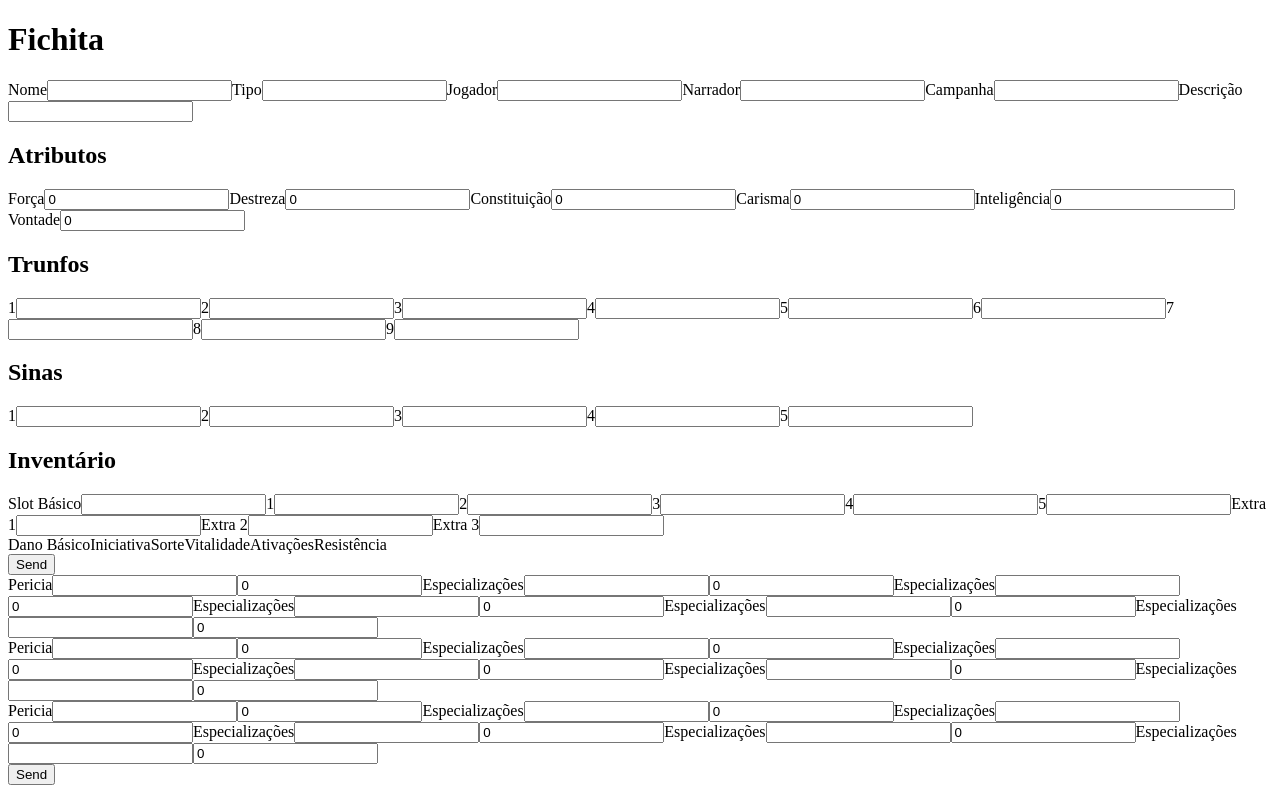
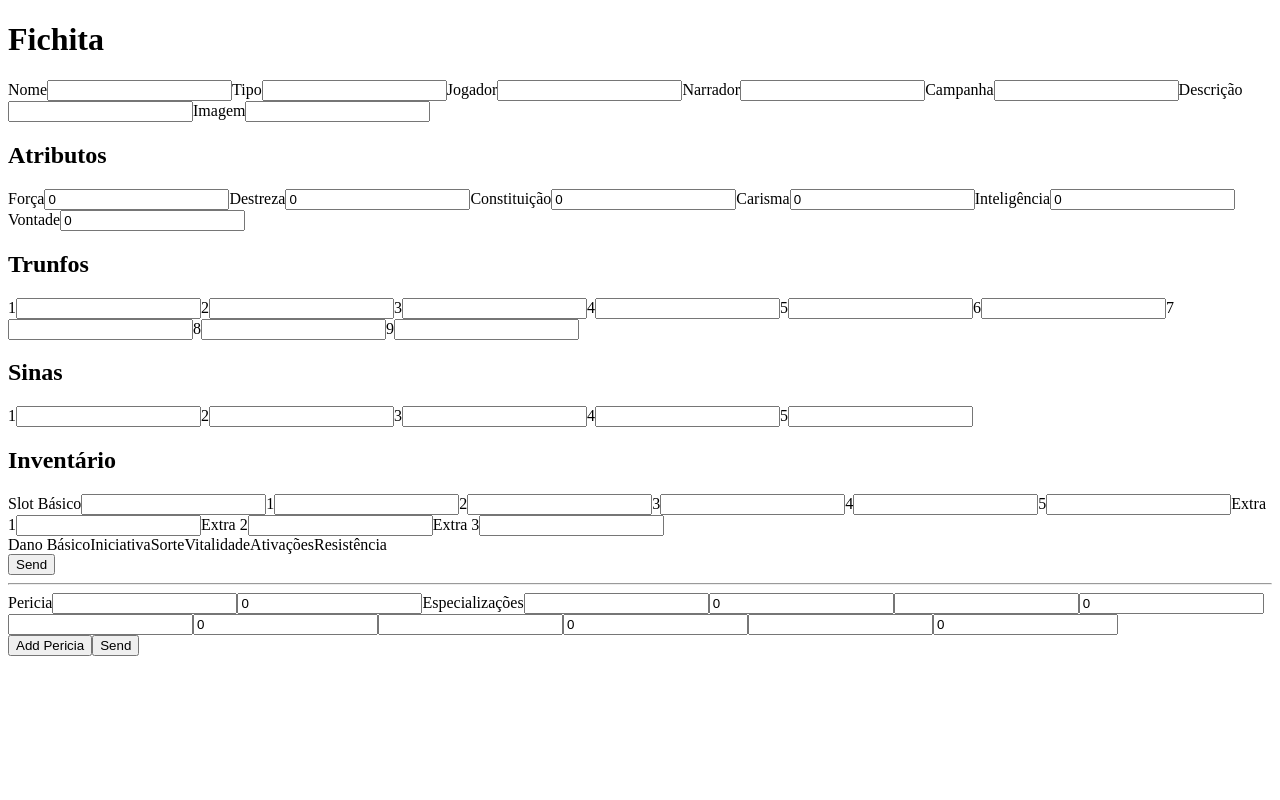
Before and after one commit to ArmandoFigueiredo/Projeto2-CharacterBuild, a React (Create React App) app: page /buildpage in a window 1280 px wide. Built offline with nearby package versions, Linux system fonts and the light colour scheme.

Commit message:
Add e Delete Pericias

```diff
--- a/src/App.js
+++ b/src/App.js
@@ -5,7 +5,7 @@ import {Toaster} from "react-hot-toast"
 
 function App() {
   return (<>
-    <Toaster position="bottom-left" reverseOrder={false} />
+    <Toaster position="bottom-right" reverseOrder={false} />
     <Routes>
       <Route path="/" element={<Home/>} />
       <Route path="/buildpage" element={<BuildPage/>} />
--- a/src/components/FormPericias/index.js
+++ b/src/components/FormPericias/index.js
@@ -1,150 +1,149 @@
-import { useState } from "react";
+import { useState , useEffect} from "react";
 import axios from "axios";
+import toast from "react-hot-toast";
 
-export function FormPericias() {
+export function FormPericias(props) {
 
-    const [formPer, setForm] = useState ({
-        desPericia1:"",
-        atrPericia1:0,
-        desEspecial11:"",
-        desEspecial12:"",
-        desEspecial13:"",
-        desEspecial14:"",
-        desEspecial15:"",
-        atrEspecial11:0,
-        atrEspecial12:0,
-        atrEspecial13:0,
-        atrEspecial14:0,
-        atrEspecial15:0,
-        desPericia2:"",
-        atrPericia2:0,
-        desEspecial21:"",
-        desEspecial22:"",
-        desEspecial23:"",
-        desEspecial24:"",
-        desEspecial25:"",
-        atrEspecial21:0,
-        atrEspecial22:0,
-        atrEspecial23:0,
-        atrEspecial24:0,
-        atrEspecial25:0,
-        desPericia3:"",
-        atrPericia3:0,
-        desEspecial31:"",
-        desEspecial32:"",
-        desEspecial33:"",
-        desEspecial34:"",
-        desEspecial35:"",
-        atrEspecial31:0,
-        atrEspecial32:0,
-        atrEspecial33:0,
-        atrEspecial34:0,
-        atrEspecial35:0,
+    const [form, setForm] = useState({
+        fichaId: "",
+        pericias: [],
+      });
+
+    const [currentPericia, setCurrentPericia] = useState ({
+        desPericia:"",
+        atrPericia:0,
+        desEspecial1:"",
+        desEspecial2:"",
+        desEspecial3:"",
+        desEspecial4:"",
+        desEspecial5:"",
+        atrEspecial1:0,
+        atrEspecial2:0,
+        atrEspecial3:0,
+        atrEspecial4:0,
+        atrEspecial5:0
     });
 
+    useEffect(() => {
+        setForm({ ...form, fichaId: props.fichaId });
+    }, [props.fichaId]);
+
+
     function handleChange(evento) {
-        setForm({...formPer, [evento.target.name]:evento.target.value});
+        setCurrentPericia({...currentPericia, [evento.target.name]:evento.target.value});
     }
 
     async function handleSubmit(evento) {
         evento.preventDefault();
         console.log("adinam")
         try{
-            const resposta = await axios.post("https://ironrest.herokuapp.com/chrbuilderPericias", formPer)
+            const resposta = await axios.post("https://ironrest.herokuapp.com/chrbuilderPericias", currentPericia)
             console.log("burbuleos");
         }catch (err){
             console.log(err);
         }
     }
 
+    function handleAddPericia() {
+        setForm({ ...form, pericias: [...form.pericias, currentPericia] });
+
+        console.log(form);
+
+        setCurrentPericia({
+            desPericia:"",
+            atrPericia:0,
+            desEspecial1:"",
+            desEspecial2:"",
+            desEspecial3:"",
+            desEspecial4:"",
+            desEspecial5:"",
+            atrEspecial1:0,
+            atrEspecial2:0,
+            atrEspecial3:0,
+            atrEspecial4:0,
+            atrEspecial5:0
+        });
+
+        toast('Aee Aeee Apapapapapa!',
+        {
+            icon: '👽',
+            style: {
+            borderRadius: '10px',
+            background: '#333',
+            color: '#fff',
+            },
+        });
+    }
+
+    function handleDeletePericia(periciaToDelete) {
+        console.log("gasgatsgatsgatstagstagstagstgatstag")
+        console.log(periciaToDelete);
+        console.log("gasgatsgatsgatstagstagstagstgatstag")
+        const newForm = form.pericias.filter((currPericia) => {
+        return currPericia !== periciaToDelete;
+        });
+        console.log(newForm);
+        setForm({ ...form, pericias: [...newForm] });
+    }
 
     return(<>
+        <div>
+            {form.pericias.map((currPericia) => {
+                console.log(currPericia);
+            return (
+                <>
+                <strong>{currPericia.desPericia} </strong>
+                <label>x{currPericia.atrPericia} </label>
+                <label>{currPericia.desEspecial1} </label>
+                <label>x{currPericia.atrEspecial1} </label>
+                <label>{currPericia.desEspecial2} </label>
+                <label>x{currPericia.atrEspecial2} </label>
+                <label>{currPericia.desEspecial3} </label>
+                <label>x{currPericia.atrEspecial3} </label>
+                <label>{currPericia.desEspecial4} </label>
+                <label>x{currPericia.atrEspecial4} </label>
+                <label>{currPericia.desEspecial5} </label>
+                <label>x{currPericia.atrEspecial5} </label>
+                <p></p>
+
+                <button type="button" onClick={() => {
+                handleDeletePericia(currPericia);
+                }}>
+                Remove
+              </button>
+            </>
+          );
+        })}
+      </div>
+
+
         <form onSubmit={handleSubmit}>
 
-            <div id="pericias1">
+            <div id="pericias">
+            <hr></hr>
+            <label htmlFor="pericia">Pericia</label>
+            <input id="pericia" name="desPericia" type="text" value={currentPericia.desPericia} onChange={handleChange}/>
+            <input id="valorpericia" name="atrPericia" type="number" value={currentPericia.atrPericia} onChange={handleChange}/>
 
-            <label htmlFor="pericia1">Pericia</label>
-            <input id="pericia1" name="desPericia1" type="text" value={formPer.desPericia1} onChange={handleChange}/>
-            <input id="valorpericia1" name="atrPericia1" type="number" value={formPer.atrPericia1} onChange={handleChange}/>
+            <label htmlFor="especial1">Especializações</label>
+            <input id="especial1" name="desEspecial1" type="text" value={currentPericia.desEspecial1} onChange={handleChange}/>
+            <input id="valorespecial1" name="atrEspecial1" type="number" value={currentPericia.atrEspecial1} onChange={handleChange}/>
 
-            <label htmlFor="especial11">Especializações</label>
-            <input id="especial11" name="desEspecial11" type="text" value={formPer.desEspecial11} onChange={handleChange}/>
-            <input id="valorespecial11" name="atrEspecial11" type="number" value={formPer.atrEspecial11} onChange={handleChange}/>
+            <input id="especial2" name="desEspecial2" type="text" value={currentPericia.desEspecial2} onChange={handleChange}/>
+            <input id="valorespecial2" name="atrEspecial2" type="number" value={currentPericia.atrEspecial2} onChange={handleChange}/>
 
-            <label htmlFor="especial12">Especializações</label>
-            <input id="especial12" name="desEspecial12" type="text" value={formPer.desEspecial12} onChange={handleChange}/>
-            <input id="valorespecial12" name="atrEspecial12" type="number" value={formPer.atrEspecial12} onChange={handleChange}/>
+            <input id="especial3" name="desEspecial3" type="text" value={currentPericia.desEspecial3} onChange={handleChange}/>
+            <input id="valorespecial3" name="atrEspecial3" type="number" value={currentPericia.atrEspecial3} onChange={handleChange}/>
 
-            <label htmlFor="especial13">Especializações</label>
-            <input id="especial13" name="desEspecial13" type="text" value={formPer.desEspecial13} onChange={handleChange}/>
-            <input id="valorespecial13" name="atrEspecial13" type="number" value={formPer.atrEspecial13} onChange={handleChange}/>
+            <input id="especial4" name="desEspecial4" type="text" value={currentPericia.desEspecial4} onChange={handleChange}/>
+            <input id="valorespecial4" name="atrEspecial4" type="number" value={currentPericia.atrEspecial4} onChange={handleChange}/>
 
-            <label htmlFor="especial14">Especializações</label>
-            <input id="especial14" name="desEspecial14" type="text" value={formPer.desEspecial14} onChange={handleChange}/>
-            <input id="valorespecial14" name="atrEspecial14" type="number" value={formPer.atrEspecial14} onChange={handleChange}/>
-
-            <label htmlFor="especial15">Especializações</label>
-            <input id="especial15" name="desEspecial15" type="text" value={formPer.desEspecial15} onChange={handleChange}/>
-            <input id="valorespecial15" name="atrEspecial15" type="number" value={formPer.atrEspecial15} onChange={handleChange}/>
+            <input id="especial5" name="desEspecial5" type="text" value={currentPericia.desEspecial5} onChange={handleChange}/>
+            <input id="valorespecial5" name="atrEspecial5" type="number" value={currentPericia.atrEspecial5} onChange={handleChange}/>
 
             </div>
 
-            <div id="pericias2">
-
-            <label htmlFor="pericia2">Pericia</label>
-            <input id="pericia2" name="desPericia2" type="text" value={formPer.desPericia2} onChange={handleChange}/>
-            <input id="valorpericia2" name="atrPericia2" type="number" value={formPer.atrPericia2} onChange={handleChange}/>
-
-            <label htmlFor="especial21">Especializações</label>
-            <input id="especial21" name="desEspecial21" type="text" value={formPer.desEspecial21} onChange={handleChange}/>
-            <input id="valorespecial21" name="atrEspecial21" type="number" value={formPer.atrEspecial21} onChange={handleChange}/>
-
-            <label htmlFor="especial22">Especializações</label>
-            <input id="especial22" name="desEspecial22" type="text" value={formPer.desEspecial22} onChange={handleChange}/>
-            <input id="valorespecial22" name="atrEspecial22" type="number" value={formPer.atrEspecial22} onChange={handleChange}/>
-
-            <label htmlFor="especial23">Especializações</label>
-            <input id="especial23" name="desEspecial23" type="text" value={formPer.desEspecial23} onChange={handleChange}/>
-            <input id="valorespecial23" name="atrEspecial23" type="number" value={formPer.atrEspecial23} onChange={handleChange}/>
-
-            <label htmlFor="especial24">Especializações</label>
-            <input id="especial24" name="desEspecial24" type="text" value={formPer.desEspecial24} onChange={handleChange}/>
-            <input id="valorespecial24" name="atrEspecial24" type="number" value={formPer.atrEspecial24} onChange={handleChange}/>
-
-            <label htmlFor="especial25">Especializações</label>
-            <input id="especial25" name="desEspecial25" type="text" value={formPer.desEspecial25} onChange={handleChange}/>
-            <input id="valorespecial25" name="atrEspecial25" type="number" value={formPer.atrEspecial25} onChange={handleChange}/>
-
-            </div>
-
-            <div id="pericias3">
-
-            <label htmlFor="pericia3">Pericia</label>
-            <input id="pericia3" name="desPericia3" type="text" value={formPer.desPericia3} onChange={handleChange}/>
-            <input id="valorpericia3" name="atrPericia3" type="number" value={formPer.atrPericia3} onChange={handleChange}/>
-
-            <label htmlFor="especial31">Especializações</label>
-            <input id="especial31" name="desEspecial31" type="text" value={formPer.desEspecial31} onChange={handleChange}/>
-            <input id="valorespecial31" name="atrEspecial31" type="number" value={formPer.atrEspecial31} onChange={handleChange}/>
-
-            <label htmlFor="especial32">Especializações</label>
-            <input id="especial32" name="desEspecial32" type="text" value={formPer.desEspecial32} onChange={handleChange}/>
-            <input id="valorespecial32" name="atrEspecial32" type="number" value={formPer.atrEspecial32} onChange={handleChange}/>
-
-            <label htmlFor="especial33">Especializações</label>
-            <input id="especial33" name="desEspecial33" type="text" value={formPer.desEspecial33} onChange={handleChange}/>
-            <input id="valorespecial33" name="atrEspecial33" type="number" value={formPer.atrEspecial33} onChange={handleChange}/>
-
-            <label htmlFor="especial34">Especializações</label>
-            <input id="especial34" name="desEspecial34" type="text" value={formPer.desEspecial34} onChange={handleChange}/>
-            <input id="valorespecial34" name="atrEspecial34" type="number" value={formPer.atrEspecial34} onChange={handleChange}/>
-
-            <label htmlFor="especial35">Especializações</label>
-            <input id="especial35" name="desEspecial35" type="text" value={formPer.desEspecial35} onChange={handleChange}/>
-            <input id="valorespecial35" name="atrEspecial35" type="number" value={formPer.atrEspecial35} onChange={handleChange}/>
-
-            </div>
-
+            <button type="button" onClick={handleAddPericia}>Add Pericia</button>
             <button type="submit">Send</button>
 
         </form>
--- a/src/components/FormPrimario/index.js
+++ b/src/components/FormPrimario/index.js
@@ -12,6 +12,7 @@ export function FormPrimario(props) {
         desNarrador:"",
         desCampanha:"",
         desDescricao:"",
+        atrImagem:"",
         atrForca:0,
         atrDestreza:0,
         atrConst:0,
@@ -101,6 +102,9 @@ export function FormPrimario(props) {
 
             <label htmlFor="descricao">Descrição</label>
             <input id="descricao" name="desDescricao" type="text" value={formPri.desDescricao} onChange={handleChange}/>
+
+            <label htmlFor="imagem">Imagem</label>
+            <input id="Imagem" name="atrImagem" type="text" value={formPri.atrImagem} onChange={handleChange}/>
         </div>
 
         <div>
```
